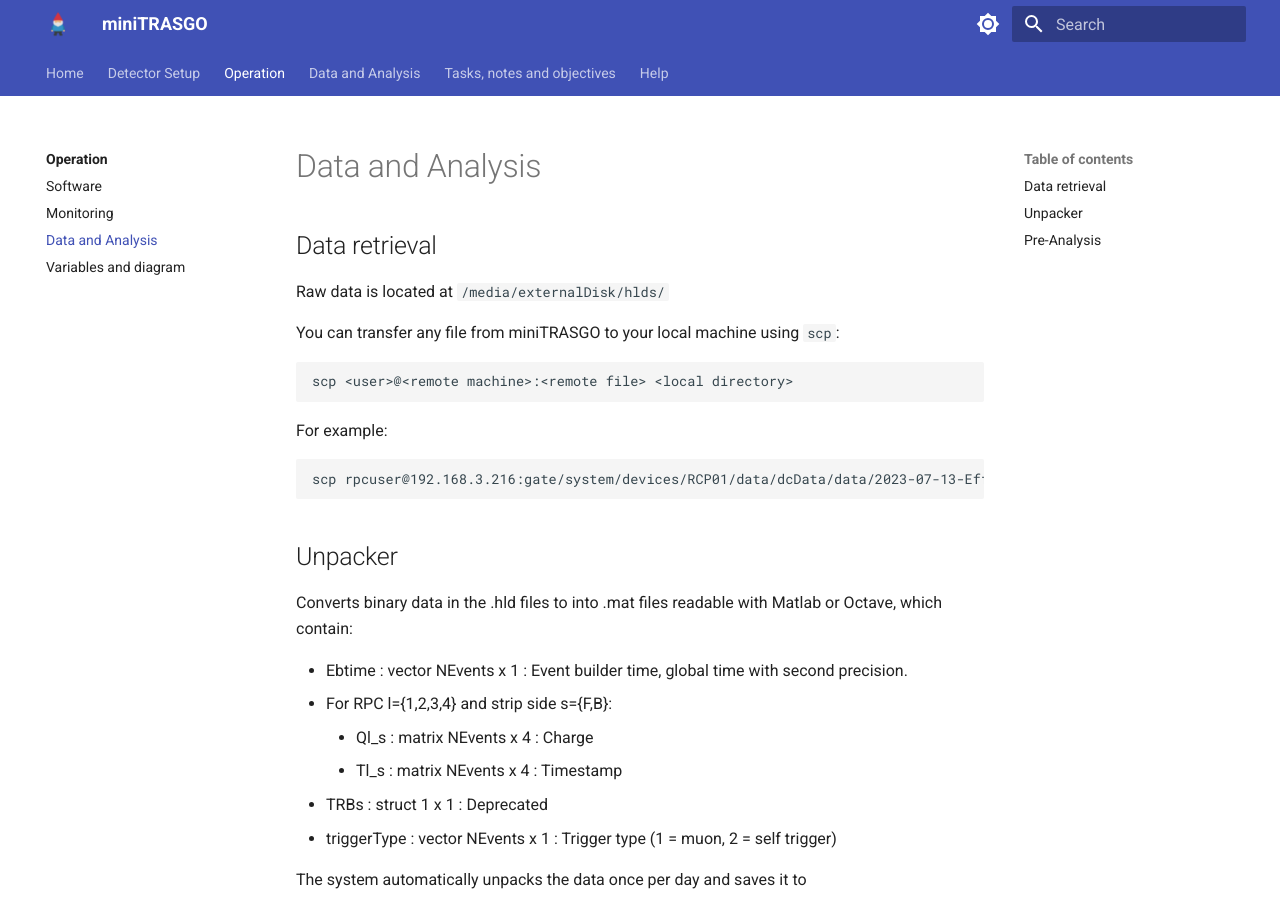
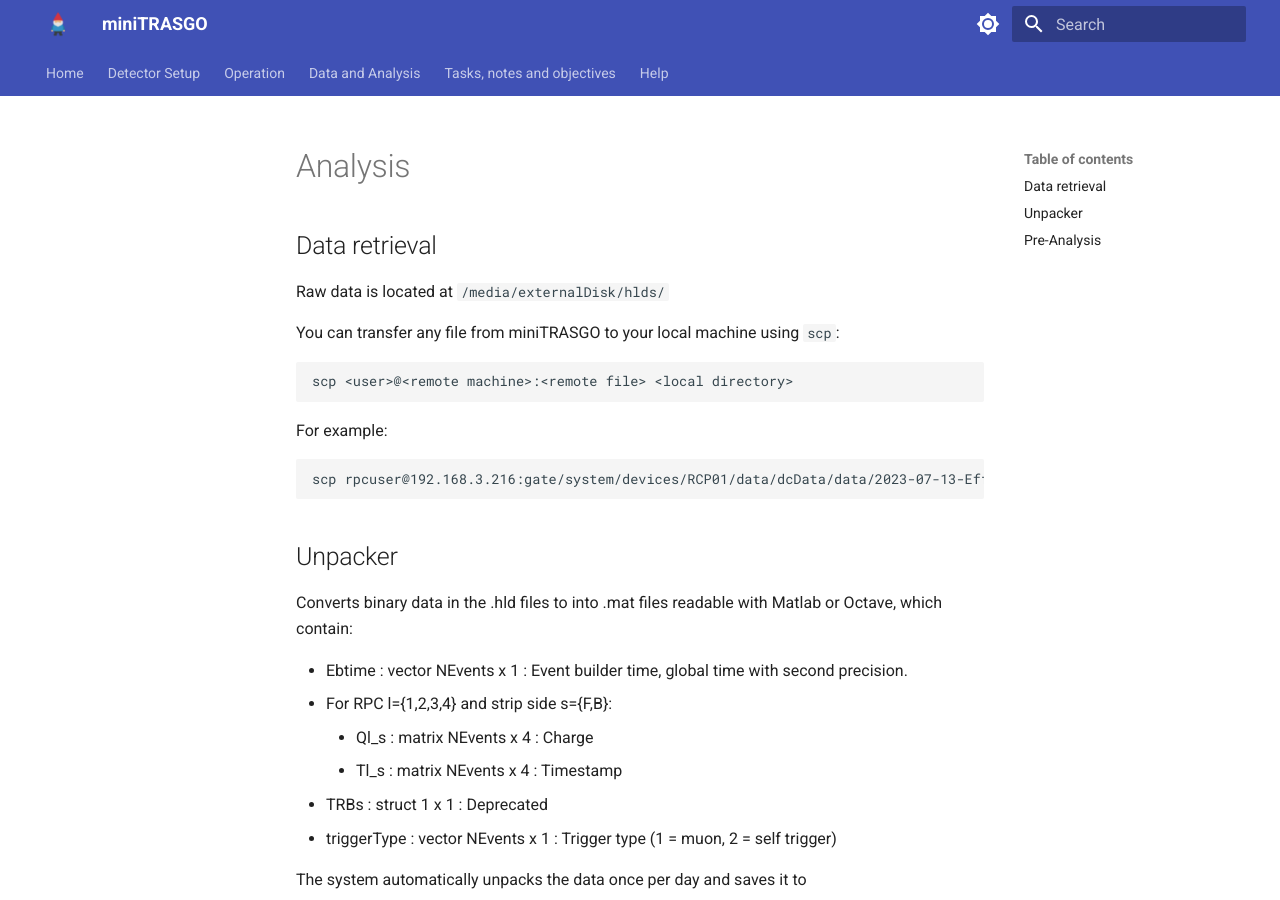
Before and after one commit to cayesoneira/miniTRASGO-documentation, an MkDocs documentation site: the page built from docs/operation/analysis.md, in a window 1280 px wide and 900 px high. Built offline with MkDocs 1.6.1 and Material for MkDocs 9.7.7, drawn with Linux system fonts in a browser that asks for light colours.

Commit message:
Update mkdocs.yml

```diff
--- a/mkdocs.yml
+++ b/mkdocs.yml
@@ -16,7 +16,6 @@
         - operation/index.md
         - Software: operation/software.md
         - Monitoring: operation/monitoring.md
-        - Data and Analysis: operation/analysis.md
         - Variables and diagram: operation/variables.md
     - Data and Analysis:
         - data/index.md
```
